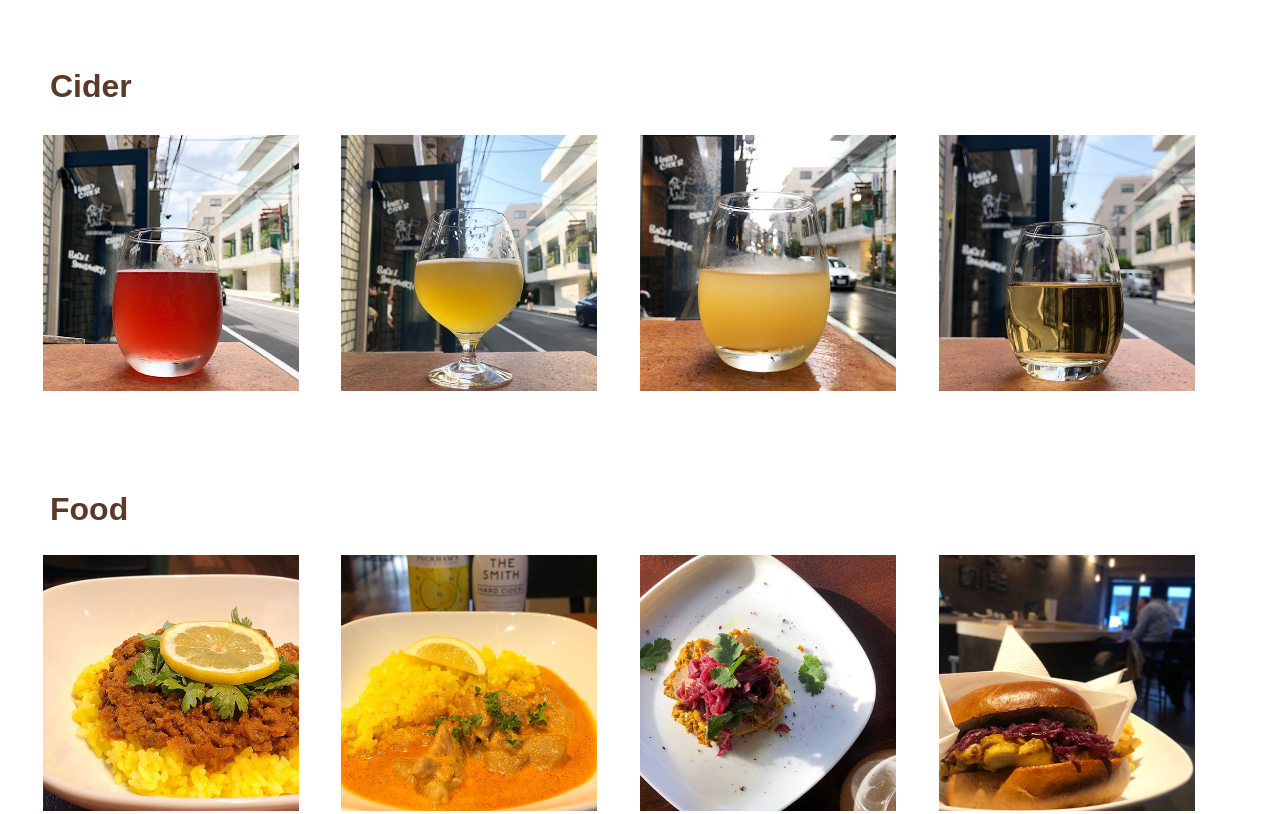
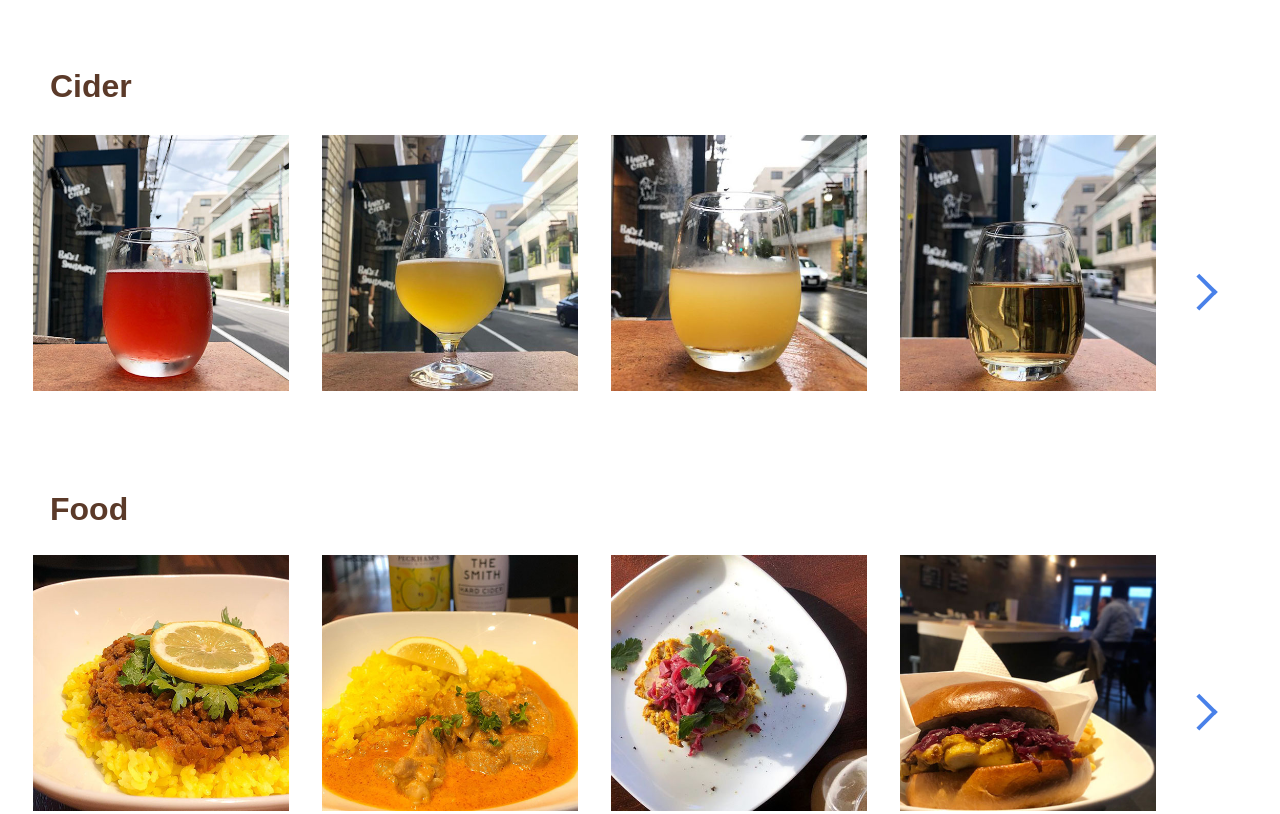
Before and after one commit to AobaUshiyama/test, a plain HTML site: page menu.html in a window 1280 px wide. Shown: the part 740-1554 px from the top of the page. Drawn offline with nearby package versions, Linux system fonts and the light colour scheme.

Commit message:
style02.css

```diff
--- a/css/style02.css
+++ b/css/style02.css
@@ -165,6 +165,23 @@ h2{
 }
 .cider_h2{
     margin: 150px 0 -150px 50px;
+}
+
+.dli-chevron-round-right{
+    display: inline-block;
+    color: #4981e9;
+    width: 1.6em;
+    height: 1.6em;
+    border: 0.3em solid currentColor;
+    border-left: 0;
+    border-bottom: 0;
+    box-sizing: border-box;
+    transform: translateX(-10%) rotate(45deg);
+    margin: 9em 2em 0 0;
+    transition: transform 0.3s ease;
+}
+a:hover .dli-chevron-round-right{
+    transform: translateX(5px) rotate(45deg);
 }
 
 footer{
```
